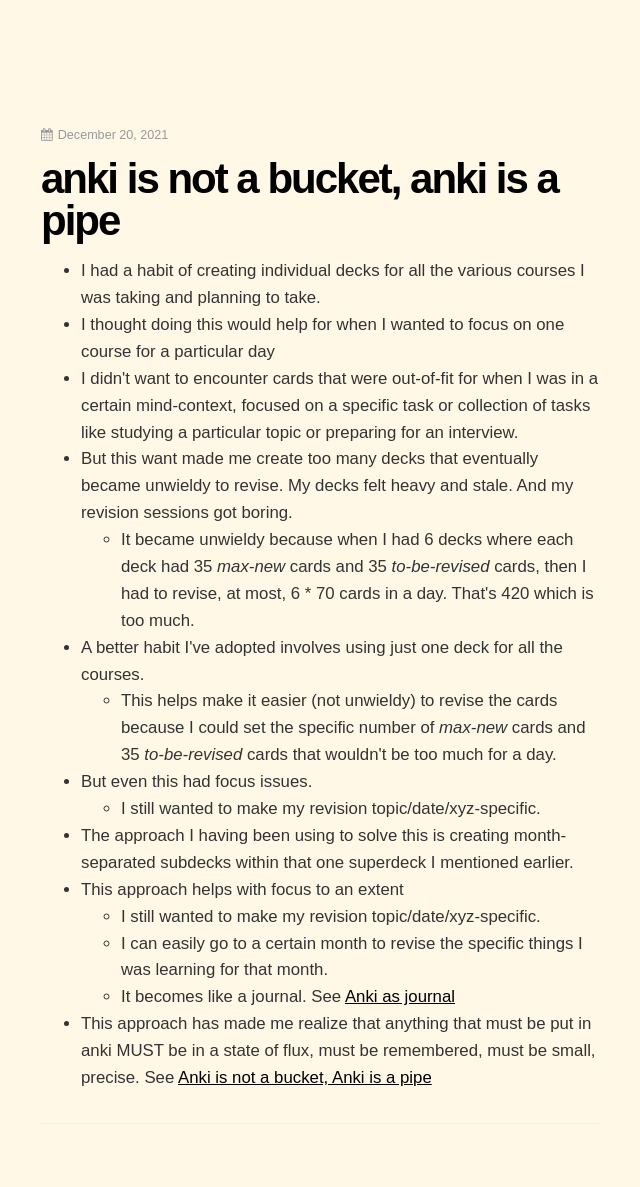
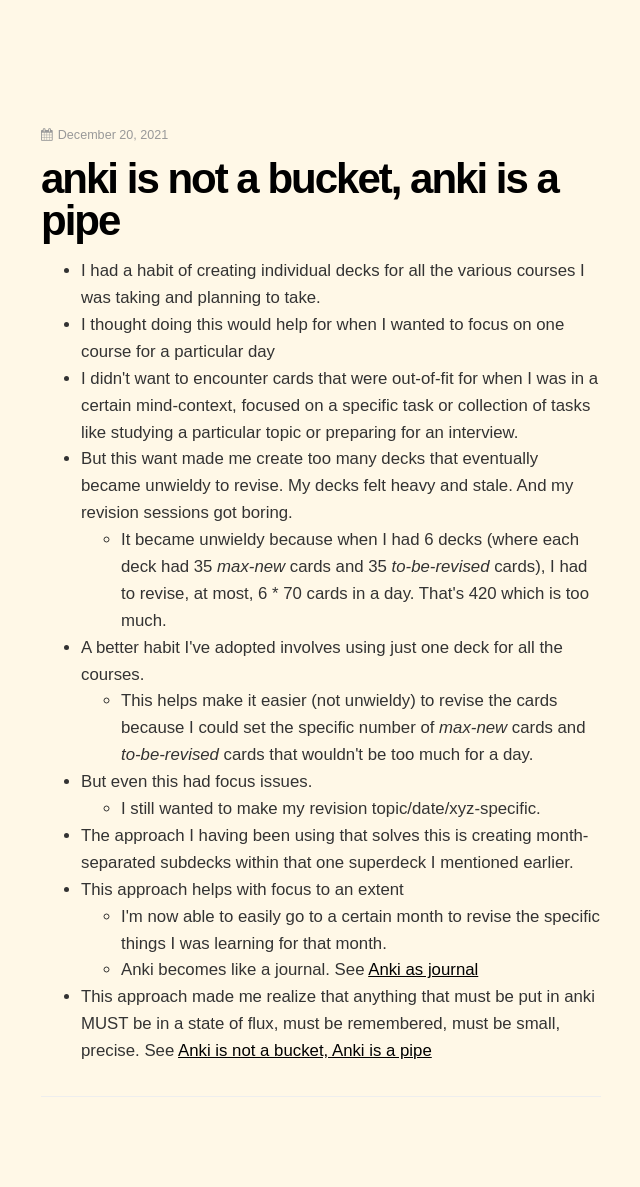
Before and after one commit to dCO2/rococo, a Jekyll site: the page built from _posts/2021-12-20-anki-is-a-pipe.md, in a window 1280 px wide. Shown: the whole page, without its empty margins (335-975 px from the left). Built offline with Jekyll 4.4.1, drawn with Linux system fonts in a browser that asks for light colours; some web fonts are replaced; after the commit the page ends 1160 px from its top, so only the background shows below that.

Commit message:
Modified 'anki is a pipe' note

```diff
--- a/_posts/2021-12-20-anki-is-a-pipe.md
+++ b/_posts/2021-12-20-anki-is-a-pipe.md
@@ -12,22 +12,21 @@ tags:
 	<li>I didn't want to encounter cards that were out-of-fit for when I was in a certain mind-context, focused on a specific task or collection of tasks like studying a particular topic or preparing for an interview.</li>
 	<li>But this want made me create too many decks that eventually became unwieldy to revise. My decks felt heavy and stale. And my revision sessions got boring.</li>
 		<ul style="margin-top:0; margin-bottom:0;">
-			<li>It became unwieldy because when I had 6 decks where each deck had 35 <i>max-new</i> cards and 35 <i>to-be-revised</i> cards, then I had to revise, at most, 6 * 70 cards in a day. That's 420 which is too much.</li>
+			<li>It became unwieldy because when I had 6 decks (where each deck had 35 <i>max-new</i> cards and 35 <i>to-be-revised</i> cards), I had to revise, at most, 6 * 70 cards in a day. That's 420 which is too much.</li>
 		</ul>
 	<li>A better habit I've adopted involves using just one deck for all the courses.</li>
 		<ul style="margin-top:0; margin-bottom:0;">
-			<li>This helps make it easier (not unwieldy) to revise the cards because I could set the specific number of <i>max-new</i> cards and 35 <i>to-be-revised</i> cards that wouldn't be too much for a day.</li>
+			<li>This helps make it easier (not unwieldy) to revise the cards because I could set the specific number of <i>max-new</i> cards and <i>to-be-revised</i> cards that wouldn't be too much for a day.</li>
 		</ul>
 	<li>But even this had focus issues.</li>
 		<ul style="margin-top:0; margin-bottom:0;">
 			<li>I still wanted to make my revision topic/date/xyz-specific.</li>
 		</ul>
-	<li>The approach I having been using to solve this is creating month-separated subdecks within that one superdeck I mentioned earlier.</li>
+	<li>The approach I having been using that solves this is creating month-separated subdecks within that one superdeck I mentioned earlier.</li>
 	<li>This approach helps with focus to an extent</li>
 		<ul style="margin-top:0; margin-bottom:0;">
-			<li>I still wanted to make my revision topic/date/xyz-specific.</li>
-			<li>I can easily go to a certain month to revise the specific things I was learning for that month.</li>
-			<li>It becomes like a journal. See <a href="">Anki as journal</a></li>
+			<li>I'm now able to easily go to a certain month to revise the specific things I was learning for that month.</li>
+			<li>Anki becomes like a journal. See <a href="">Anki as journal</a></li>
 		</ul>
-	<li>This approach has made me realize that anything that must be put in anki MUST be in a state of flux, must be remembered, must be small, precise. See <a href="">Anki is not a bucket, Anki is a pipe</a></li>
+	<li>This approach made me realize that anything that must be put in anki MUST be in a state of flux, must be remembered, must be small, precise. See <a href="">Anki is not a bucket, Anki is a pipe</a></li>
 </ul>
```
